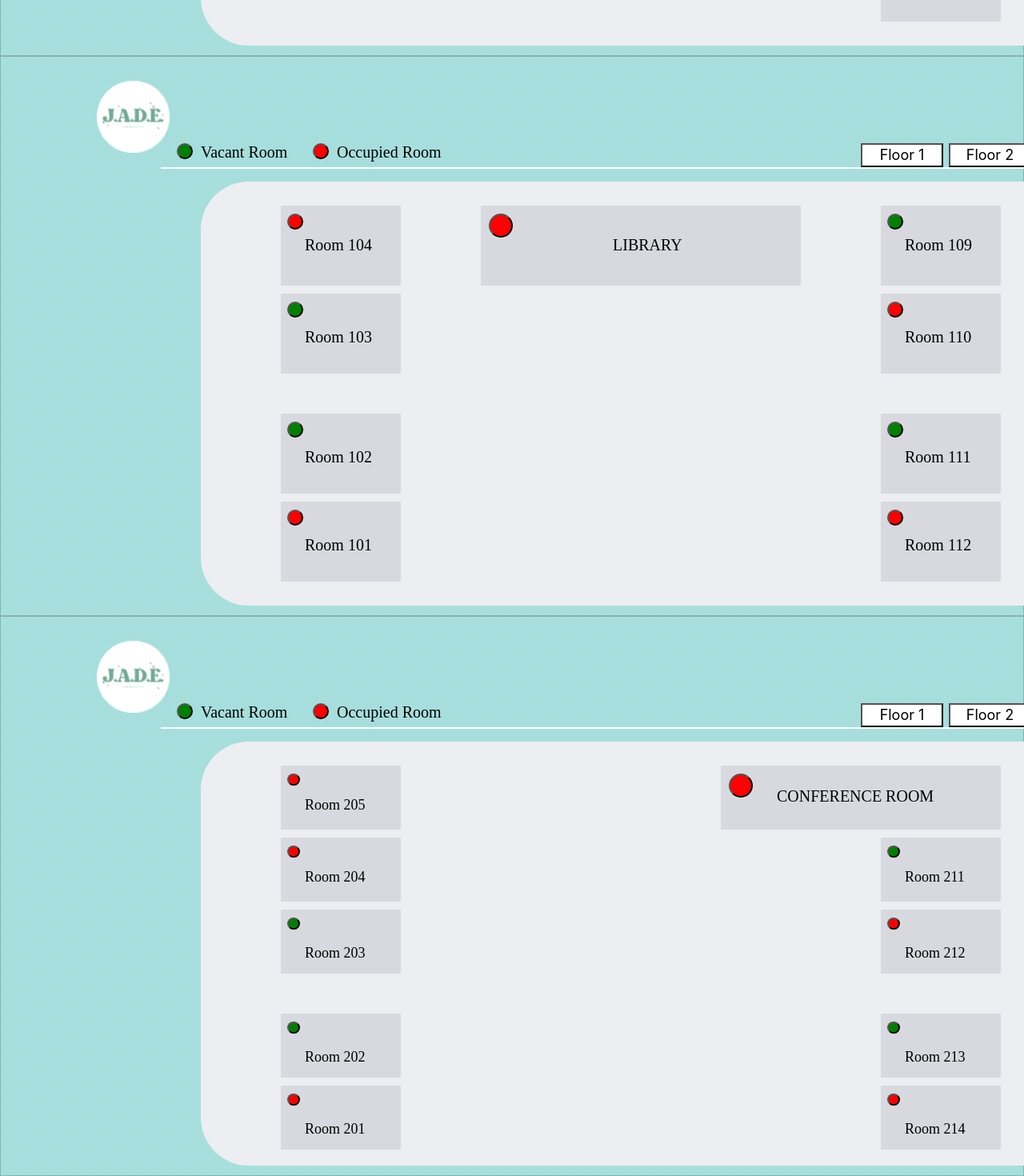
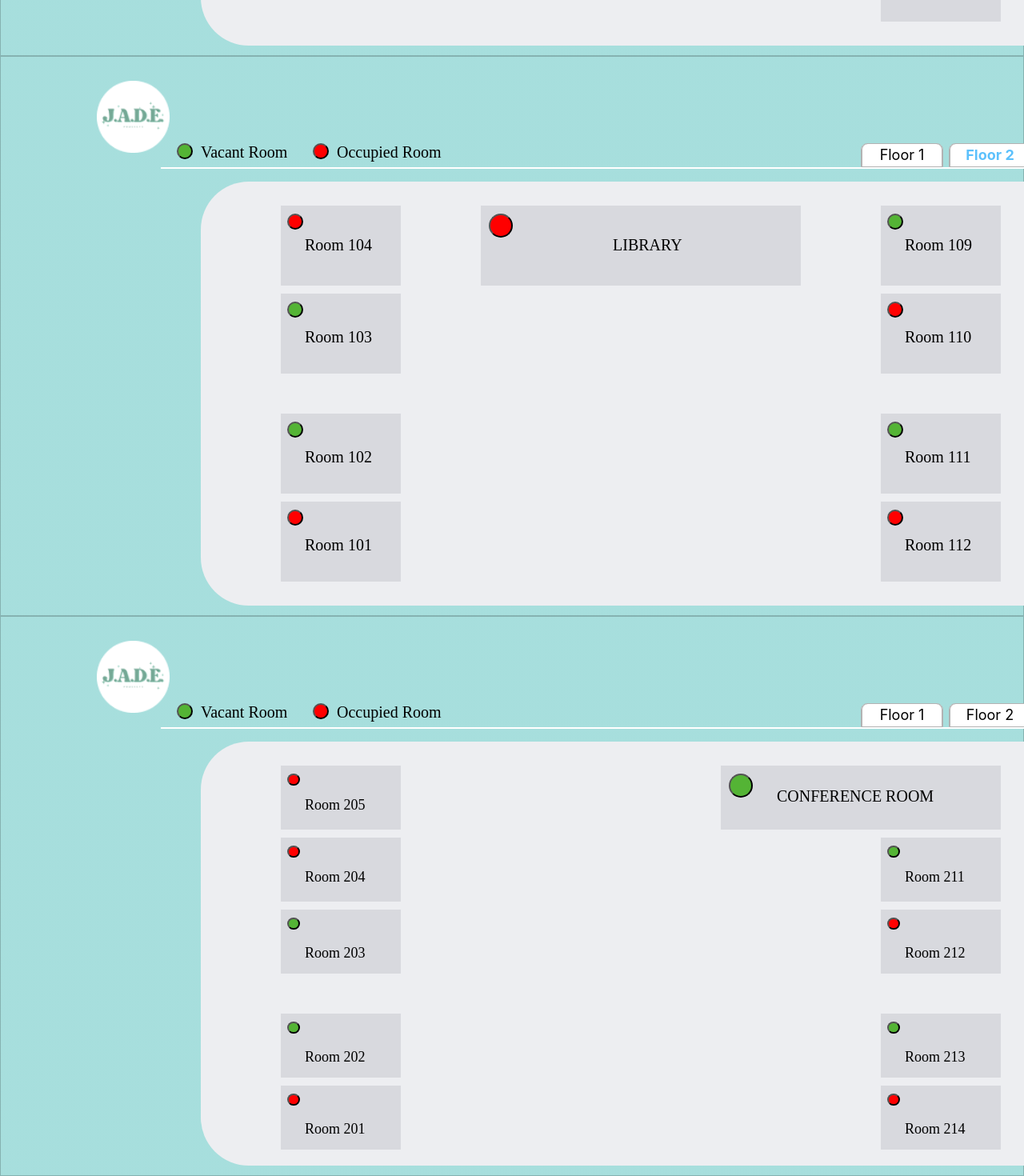
Before and after one commit to JazminnAira/jade_monitoring_system, a Next.js app: page /Dashboard in a window 1280 px wide. Shown: the part 630-2100 px from the top of the page at 80% size. Built offline with nearby package versions, Linux system fonts and the light colour scheme.

Commit message:
dashboardss

```diff
--- a/jade_components/About.module.css
+++ b/jade_components/About.module.css
@@ -247,7 +247,7 @@
     align-items: center;
     text-align: left;
 
-    color: #FFFFFF;
+    color: black;
 
     mix-blend-mode: normal;
     text-shadow: 0px 4px 4px rgba(0, 0, 0, 0.5);
--- a/jade_components/Floor_oneDb.jsx
+++ b/jade_components/Floor_oneDb.jsx
@@ -13,7 +13,7 @@ const Floor_oneDb = () => {
                 <label className={styles.vacant_lbl}>Vacant Room</label>
                 <button className={styles.occupied_btn}></button>
                 <label className={styles.occupied_lbl}>Occupied Room</label>
-                <button className={styles.active}>Floor 1</button>
+                <button className={styles.floor1_btn}>Floor 1</button>
                 <button className={styles.floor2_btn}>Floor 2</button>
                 <button className={styles.floor3_btn}>Floor 3</button>
             </div>
--- a/jade_components/Floor_oneDb.module.css
+++ b/jade_components/Floor_oneDb.module.css
@@ -15,7 +15,7 @@
     border: 1px solid #ffff;
 }
 
-.floor1_btn {
+.floor1_btn{
     position: absolute;
     width: 103px;
     height: 30px;
@@ -33,6 +33,8 @@
     border: 1px solid #B3B3B3;
     box-shadow: inset -1px 0px 0px #B3B3B3, inset 1px 0px 0px #B3B3B3, inset 0px -1px 0px #FFFFFF;
     border-radius: 8px 8px 0px 0px;
+    color: rgb(92, 193, 252);
+    font-weight: bold;
 }
 .floor1_btn:hover{
     color: rgb(92, 193, 252);
@@ -98,7 +100,7 @@
     width: 20px;
     height: 20px;
     left:100px;
-    background: green;
+    background: #54B435;
     border-radius: 120px;
     cursor: pointer;
 }
@@ -232,7 +234,7 @@
     left:8px;
     top: 10px;
 
-    background: green;
+    background: #54B435;
     border-radius: 150px;
     cursor: pointer;
 }
@@ -302,25 +304,3 @@
     color: #000000;
 
 }
-
-.active{
-    position: absolute;
-    width: 103px;
-    height: 30px;
-    left: 955px;
-    font-family: 'Inter', sans-serif;
-    font-style: normal;
-    font-weight: 400;
-    font-size: 18px;
-    line-height: 18px;
-    cursor: pointer;
-    color: #000000;
-    box-sizing: border-box;
-    align-items: flex-start;
-    background: #FFFFFF;
-    border: 1px solid #B3B3B3;
-    box-shadow: inset -1px 0px 0px #B3B3B3, inset 1px 0px 0px #B3B3B3, inset 0px -1px 0px #FFFFFF;
-    border-radius: 8px 8px 0px 0px;
-    color: rgb(92, 193, 252);
-    font-weight: bold;
-}
--- a/jade_components/Floor_threeDb.module.css
+++ b/jade_components/Floor_threeDb.module.css
@@ -20,11 +20,6 @@
     width: 103px;
     height: 30px;
     left: 955px;
-
-
-    background: #FFFFFF;
-
-
     font-family: 'Inter', sans-serif;
     font-style: normal;
     font-weight: 400;
@@ -32,6 +27,12 @@
     line-height: 18px;
     cursor: pointer;
     color: #000000;
+    box-sizing: border-box;
+    align-items: flex-start;
+    background: #FFFFFF;
+    border: 1px solid #B3B3B3;
+    box-shadow: inset -1px 0px 0px #B3B3B3, inset 1px 0px 0px #B3B3B3, inset 0px -1px 0px #FFFFFF;
+    border-radius: 8px 8px 0px 0px;
 }
 .floor1_btn:hover{
     color: rgb(92, 193, 252);
@@ -42,11 +43,7 @@
     width: 103px;
     height: 30px;
     left: 1065px;
-
-
     background: #FFFFFF;
-
-
     font-family: 'Inter', sans-serif;
     font-style: normal;
     font-weight: 400;
@@ -54,6 +51,12 @@
     line-height: 18px;
     cursor: pointer;
     color: #000000;
+    box-sizing: border-box;
+    align-items: flex-start;
+    background: #FFFFFF;
+    border: 1px solid #B3B3B3;
+    box-shadow: inset -1px 0px 0px #B3B3B3, inset 1px 0px 0px #B3B3B3, inset 0px -1px 0px #FFFFFF;
+    border-radius: 8px 8px 0px 0px;
 }
 .floor2_btn:hover{
     color: rgb(92, 193, 252);
@@ -65,11 +68,7 @@
     width: 103px;
     height: 30px;
     left: 1175px;
-
-
     background: #FFFFFF;
-
-
     font-family: 'Inter', sans-serif;
     font-style: normal;
     font-weight: 400;
@@ -77,6 +76,14 @@
     line-height: 18px;
     cursor: pointer;
     color: #000000;
+    box-sizing: border-box;
+    align-items: flex-start;
+    background: #FFFFFF;
+    border: 1px solid #B3B3B3;
+    box-shadow: inset -1px 0px 0px #B3B3B3, inset 1px 0px 0px #B3B3B3, inset 0px -1px 0px #FFFFFF;
+    border-radius: 8px 8px 0px 0px;
+    color: rgb(92, 193, 252);
+    font-weight: bold;
 }
 .floor3_btn:hover{
     color: rgb(92, 193, 252);
@@ -93,7 +100,7 @@
     width: 20px;
     height: 20px;
     left:100px;
-    background: green;
+    background: #54B435;
     border-radius: 120px;
     cursor: pointer;
 }
@@ -182,7 +189,7 @@
     left:10px;
     top: 10px;
 
-    background: red;
+    background: #54B435;
     border-radius: 120px;
     cursor: pointer;
 }
@@ -305,7 +312,7 @@
     left:8px;
     top: 10px;
 
-    background: green;
+    background: #54B435;
     border-radius: 150px;
     cursor: pointer;
 }
@@ -348,7 +355,7 @@
     left:8px;
     top: 10px;
 
-    background: green;
+    background: #54B435;
     border-radius: 150px;
     cursor: pointer;
 }
@@ -432,7 +439,7 @@
     left:8px;
     top: 10px;
 
-    background: green;
+    background: #54B435;
     border-radius: 150px;
     cursor: pointer;
 }
@@ -518,7 +525,7 @@
     left:8px;
     top: 10px;
 
-    background: green;
+    background: #54B435;
     border-radius: 150px;
     cursor: pointer;
 }
--- a/jade_components/Floor_twoDb.module.css
+++ b/jade_components/Floor_twoDb.module.css
@@ -20,11 +20,6 @@
     width: 103px;
     height: 30px;
     left: 955px;
-
-
-    background: #FFFFFF;
-
-
     font-family: 'Inter', sans-serif;
     font-style: normal;
     font-weight: 400;
@@ -32,6 +27,12 @@
     line-height: 18px;
     cursor: pointer;
     color: #000000;
+    box-sizing: border-box;
+    align-items: flex-start;
+    background: #FFFFFF;
+    border: 1px solid #B3B3B3;
+    box-shadow: inset -1px 0px 0px #B3B3B3, inset 1px 0px 0px #B3B3B3, inset 0px -1px 0px #FFFFFF;
+    border-radius: 8px 8px 0px 0px;
 }
 .floor1_btn:hover{
     color: rgb(92, 193, 252);
@@ -42,11 +43,7 @@
     width: 103px;
     height: 30px;
     left: 1065px;
-
-
     background: #FFFFFF;
-
-
     font-family: 'Inter', sans-serif;
     font-style: normal;
     font-weight: 400;
@@ -54,6 +51,14 @@
     line-height: 18px;
     cursor: pointer;
     color: #000000;
+    box-sizing: border-box;
+    align-items: flex-start;
+    background: #FFFFFF;
+    border: 1px solid #B3B3B3;
+    box-shadow: inset -1px 0px 0px #B3B3B3, inset 1px 0px 0px #B3B3B3, inset 0px -1px 0px #FFFFFF;
+    border-radius: 8px 8px 0px 0px;
+    color: rgb(92, 193, 252);
+    font-weight: bold;
 }
 .floor2_btn:hover{
     color: rgb(92, 193, 252);
@@ -65,11 +70,7 @@
     width: 103px;
     height: 30px;
     left: 1175px;
-
-
     background: #FFFFFF;
-
-
     font-family: 'Inter', sans-serif;
     font-style: normal;
     font-weight: 400;
@@ -77,6 +78,12 @@
     line-height: 18px;
     cursor: pointer;
     color: #000000;
+    box-sizing: border-box;
+    align-items: flex-start;
+    background: #FFFFFF;
+    border: 1px solid #B3B3B3;
+    box-shadow: inset -1px 0px 0px #B3B3B3, inset 1px 0px 0px #B3B3B3, inset 0px -1px 0px #FFFFFF;
+    border-radius: 8px 8px 0px 0px;
 }
 .floor3_btn:hover{
     color: rgb(92, 193, 252);
@@ -93,7 +100,7 @@
     width: 20px;
     height: 20px;
     left:100px;
-    background: green;
+    background: #54B435;
     border-radius: 120px;
     cursor: pointer;
 }
@@ -266,7 +273,7 @@
     left:8px;
     top: 10px;
 
-    background: green;
+    background: #54B435;
     border-radius: 150px;
     cursor: pointer;
 }
@@ -309,7 +316,7 @@
     left:8px;
     top: 10px;
 
-    background: green;
+    background: #54B435;
     border-radius: 150px;
     cursor: pointer;
 }
@@ -393,7 +400,7 @@
     left:8px;
     top: 10px;
 
-    background: green;
+    background: #54B435;
     border-radius: 150px;
     cursor: pointer;
 }
@@ -479,7 +486,7 @@
     left:8px;
     top: 10px;
 
-    background: green;
+    background: #54B435;
     border-radius: 150px;
     cursor: pointer;
 }
--- a/jade_components/Title.jsx
+++ b/jade_components/Title.jsx
@@ -20,6 +20,7 @@ const Title = () => {
                         <input type="text" className={styles.password} placeholder="*********"/>
                     </div>
                     <img src="/images/coverimage.png" height="550" width="650"/>
+                    <button className={styles.login_btn1}>Login</button>
                 </div>
             </div>
         </div>
```
Also changed, not shown: jade_components/Title.module.css (+28 -6 lines).
